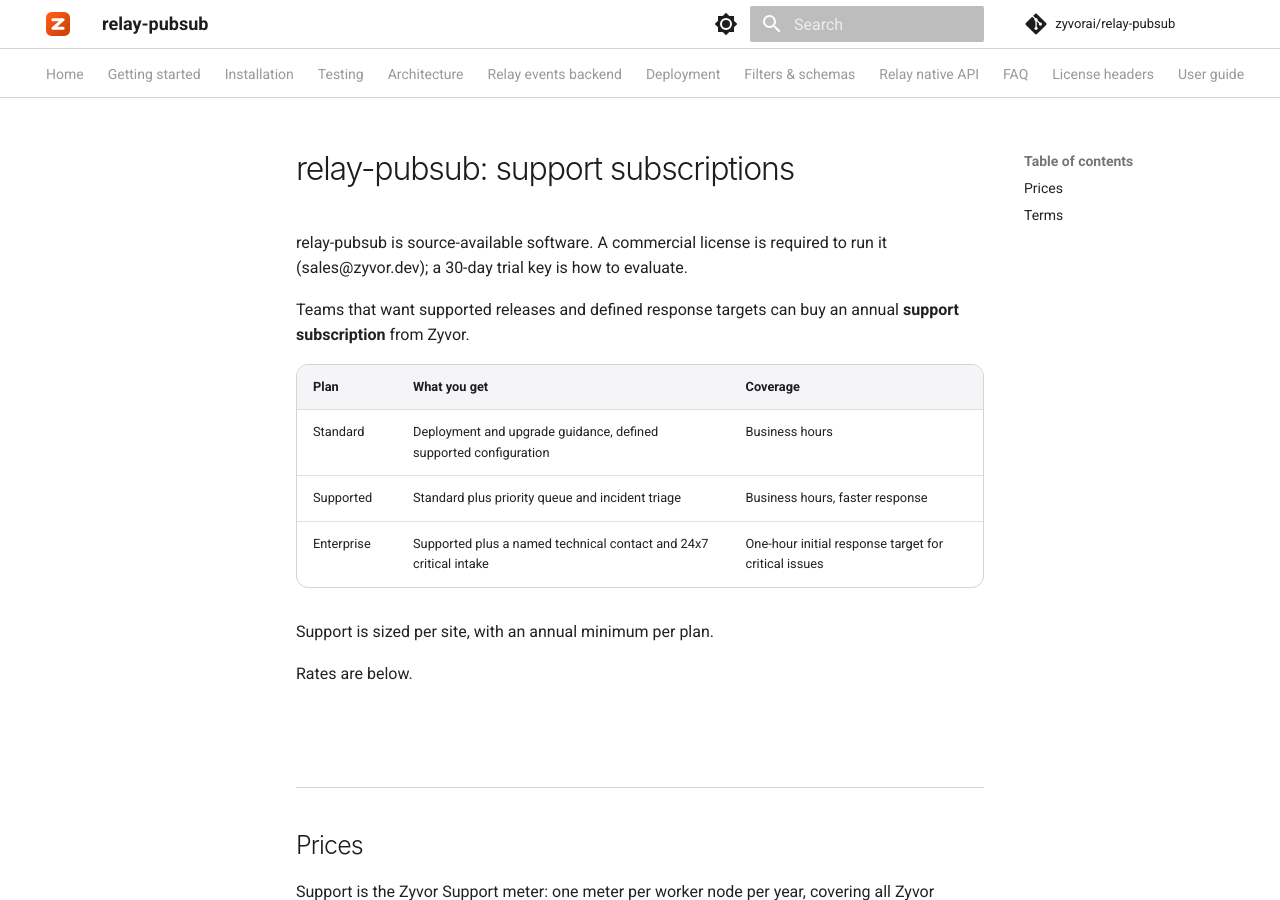
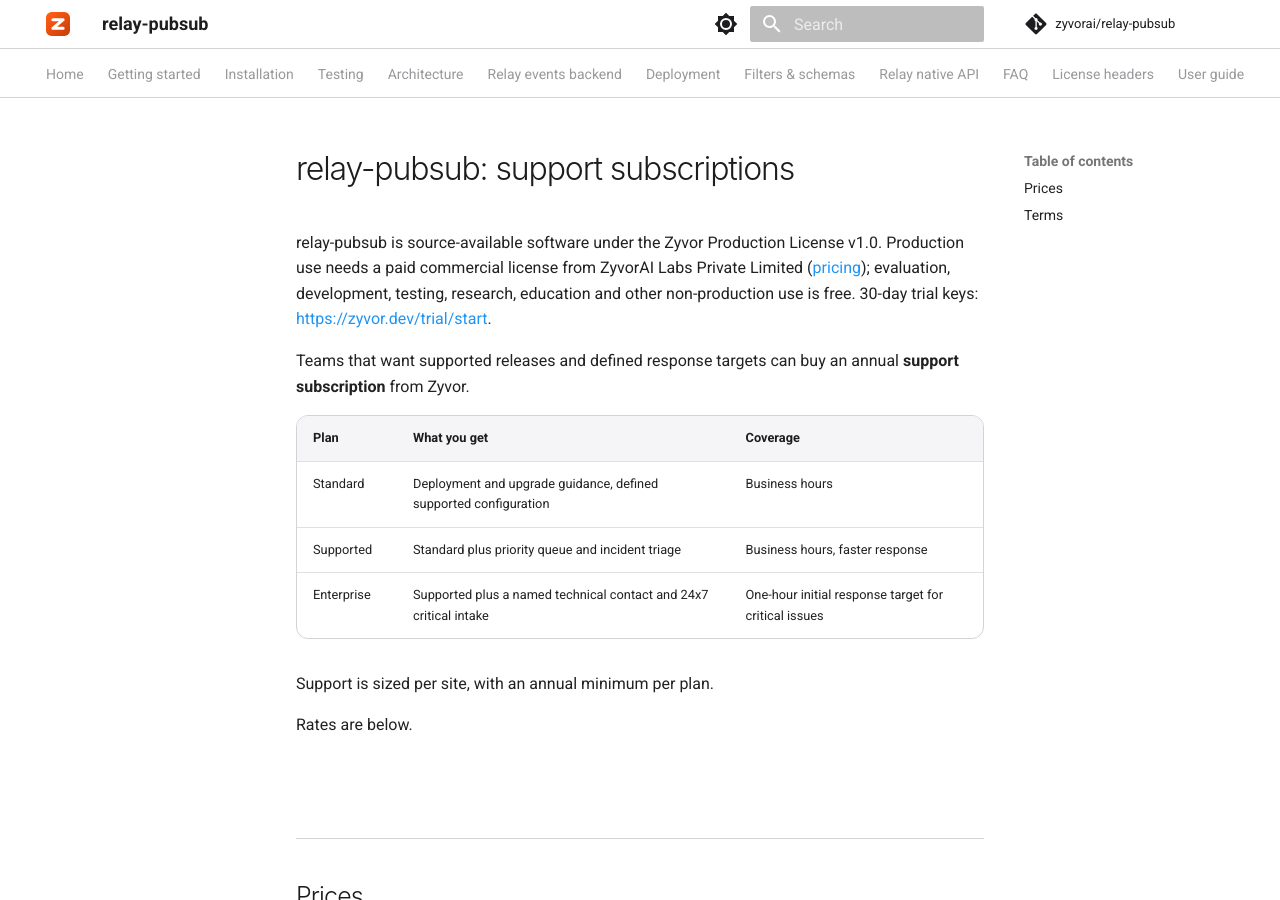
Before and after one commit to zyvorai/relay-pubsub, an MkDocs documentation site: the page built from docs/SUBSCRIPTION-MODEL.md, in a window 1280 px wide and 900 px high. Built offline with MkDocs 1.6.1 and Material for MkDocs 9.7.7, drawn with Linux system fonts in a browser that asks for light colours; comment, search, counter and statistics services are not loaded.

Commit message:
Docs: licence wording (production use needs a paid licence), remove private links
Co-Authored-By: Claude Sonnet 5.5 <noreply@anthropic.com>

```diff
--- a/docs/SUBSCRIPTION-MODEL.md
+++ b/docs/SUBSCRIPTION-MODEL.md
@@ -1,6 +1,6 @@
 # relay-pubsub: support subscriptions
 
-relay-pubsub is source-available software. A commercial license is required to run it (sales@zyvor.dev); a 30-day trial key is how to evaluate.
+relay-pubsub is source-available software under the Zyvor Production License v1.0. Production use needs a paid commercial license from ZyvorAI Labs Private Limited ([pricing](https://zyvor.dev/pricing)); evaluation, development, testing, research, education and other non-production use is free. 30-day trial keys: <https://zyvor.dev/trial/start>.
 
 Teams that want supported releases and defined response targets can buy an annual **support subscription** from Zyvor.
 
```
Also changed, not shown: README.md (+3 -3 lines), docs/LICENSE_HEADERS.md (+1 -1 lines), docs/README.md (+1 -1 lines).
